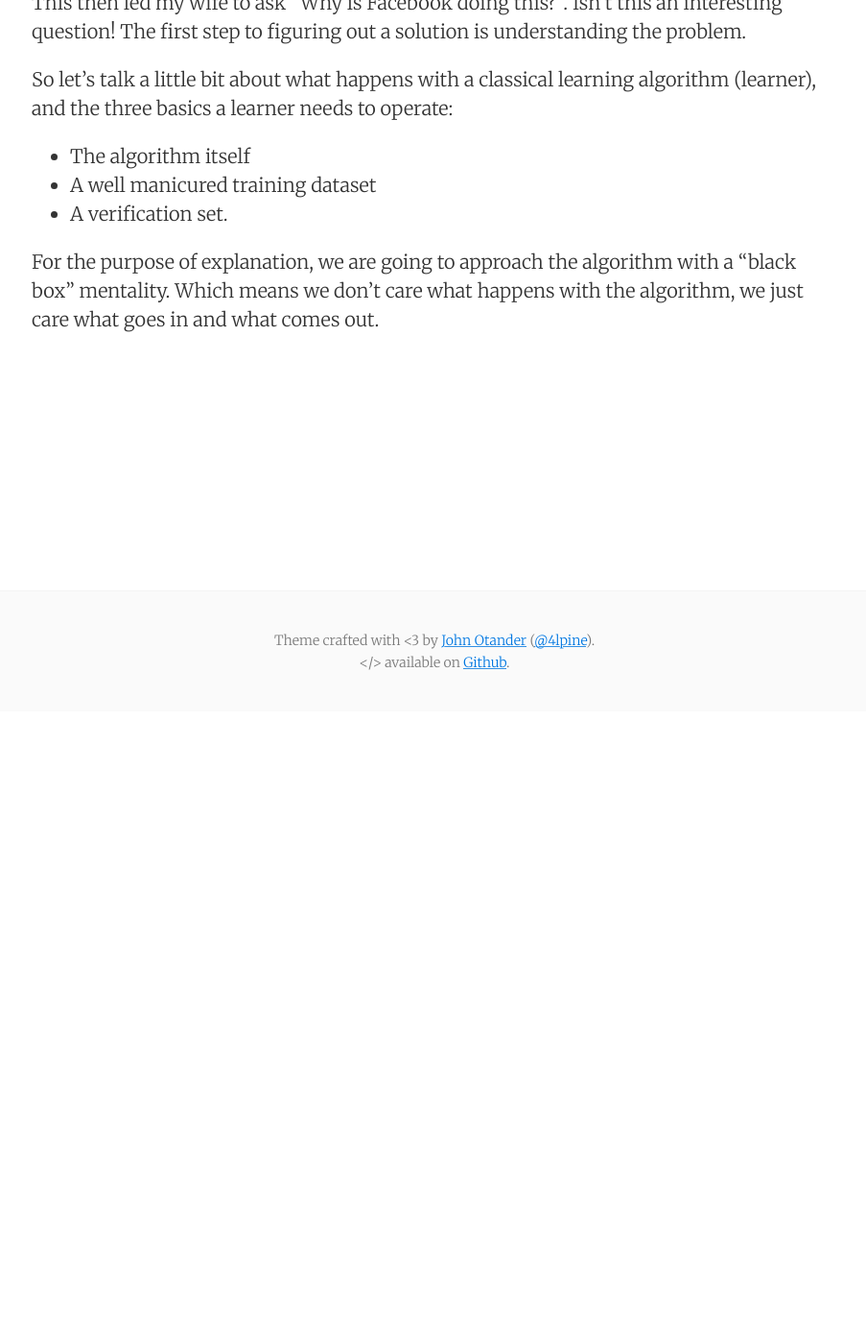
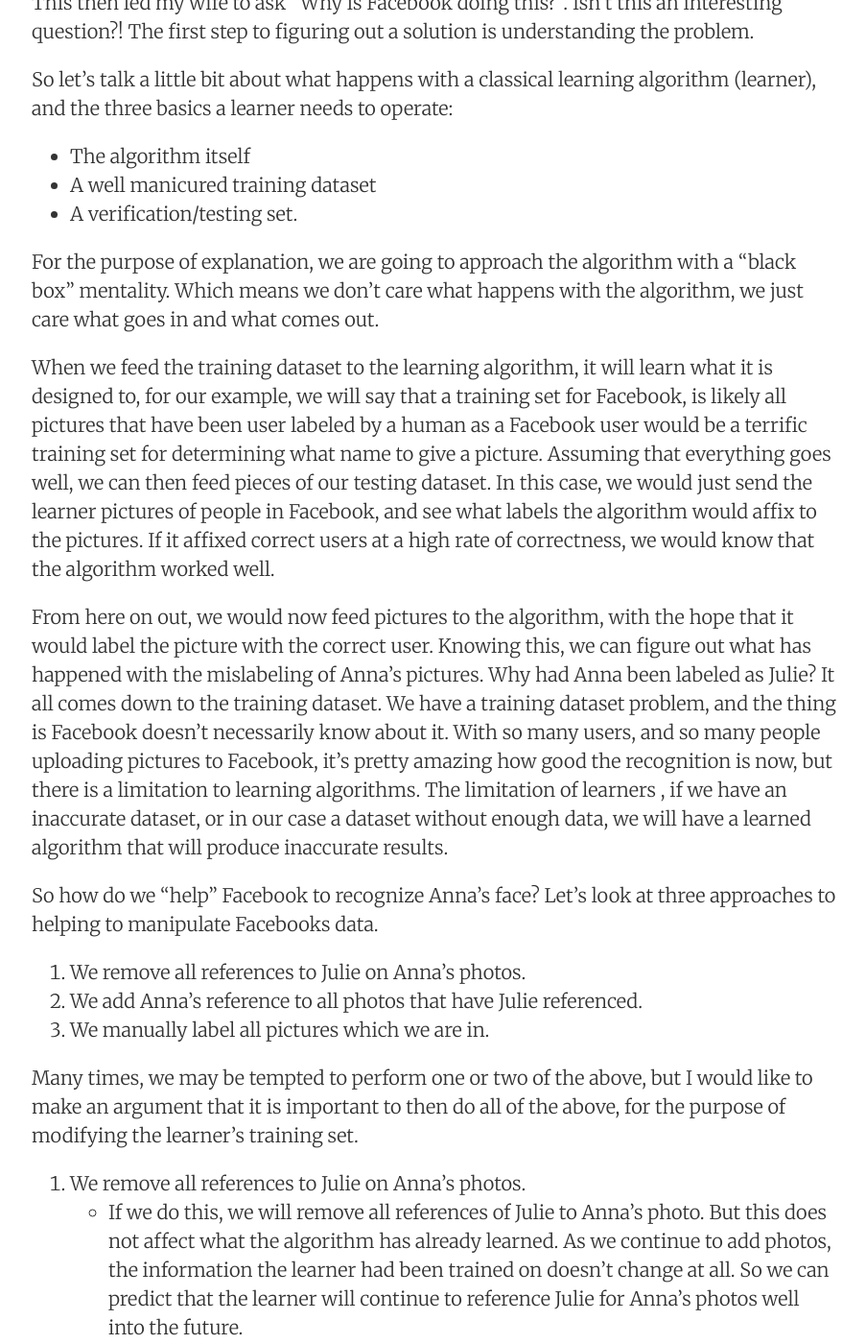
Before and after one commit to cbusenbu/cbusenbu.github.io, a Jekyll site: the page built from _posts/2016-08-02-Facebook-and-Photos.md, in a window 1280 px wide and 1400 px high, scrolled down 659 px. Shown: the whole window at 96% size, without its empty margins (187-1090 px from the left). Built offline with Jekyll 4.4.1, drawn with Linux system fonts in a browser that asks for light colours; some of the changed text lies outside the part shown.

Commit message:
add Facebook and Photos blog post

```diff
--- a/_config.yml
+++ b/_config.yml
@@ -6,7 +6,7 @@ description: "The musings of an aspiring data scientist."
 baseurl:     ""
 url:         "/"
 date_format: "%b %-d, %Y"
-future: false
+future: true
 
 # Google services
 google_verification:
--- a/_posts/2016-08-02-Facebook-and-Photos.md
+++ b/_posts/2016-08-02-Facebook-and-Photos.md
@@ -3,19 +3,74 @@ layout:     post
 title:      Facebook and limitations of Learners
 date:       2016-08-03
 summary:    In the age of Learning Algorithms, we can still see first hand limitations of Learners.
-categories: Machine_Learning
+categories: Machine_Learning Facebook
 ---
 
-Note: This post is meant to be a general explanation of learning algorithms, and their limitations for a lay person.
+Note: This post is meant to be a general explanation of learning algorithms, and their
+limitations for a lay person.
 
-This past weekend my wife, Anna, was posting quite a few pictures to Facebook after we went on a trip together and she noticed something very peculiar when she was uploading to Facebook. Almost every picture had Anna mislabeled as another friend of hers, lets call her Julie.
+This past weekend my wife, Anna, was posting quite a few pictures to Facebook after we
+went on a trip together and she noticed something very peculiar when she was uploading to
+Facebook. Almost every picture had Anna mislabeled as another friend of hers, lets call
+her Julie.
 
-This then led my wife to ask "Why is Facebook doing this?". Isn't this an interesting question! The first step to figuring out a solution is understanding the problem.
+This then led my wife to ask "Why is Facebook doing this?". Isn't this an interesting
+question?! The first step to figuring out a solution is understanding the problem.
 
-So let's talk a little bit about what happens with a classical learning algorithm (learner), and  the three basics a learner needs to operate:
+So let's talk a little bit about what happens with a classical learning algorithm
+(learner), and  the three basics a learner needs to operate:
 
 * The algorithm itself
 * A well manicured training dataset
-* A verification set.
+* A verification/testing set.
 
-For the purpose of explanation, we are going to approach the algorithm with a "black box" mentality. Which means we don't care what happens with the algorithm, we just care what goes in and what comes out.
+For the purpose of explanation, we are going to approach the algorithm with a "black box"
+mentality. Which means we don't care what happens with the algorithm, we just care what
+goes in and what comes out.
+
+When we feed the training dataset to the learning algorithm, it will learn what it is designed to,
+for our example, we will say that a training set for Facebook, is likely all pictures that have
+been user labeled by a human as a Facebook user would be a terrific training set for determining
+what name to give a picture. Assuming that everything goes well, we can then feed pieces of our testing dataset.
+In this case, we would just send the learner pictures of people in Facebook, and see what labels the
+algorithm would affix to the pictures. If it affixed correct users at a high rate of correctness,
+we would know that the algorithm worked well.
+
+From here on out, we would now feed pictures to the algorithm, with the hope that it would label
+the picture with the correct user. Knowing this, we can figure out what has happened with the
+mislabeling of Anna's pictures. Why had Anna been labeled as Julie? It all comes down to the
+training dataset. We have a training dataset problem, and the thing is Facebook doesn't necessarily
+know about it. With so many users, and so many people uploading pictures to Facebook, it's
+pretty amazing how good the recognition is now, but there is a limitation to learning algorithms.
+The limitation of learners , if we have an inaccurate dataset, or in our case a dataset
+without enough data, we will have a learned algorithm that will produce inaccurate results.
+
+So how do we "help" Facebook to recognize Anna's face? Let's look at three approaches to helping
+to manipulate Facebooks data.
+
+1. We remove all references to Julie on Anna's photos.
+2. We add Anna's reference to all photos that have Julie referenced.
+3. We manually label all pictures which we are in.
+
+Many times, we may be tempted to perform one or two of the above, but I would like to make an argument
+that it is important to then do all of the above, for the purpose of modifying the learner's training set.
+
+1. We remove all references to Julie on Anna's photos.
+	- If we do this, we will remove all references of Julie to Anna's photo. But this does not
+	affect what the algorithm has already learned. As we continue to add photos, the information
+	the learner had been trained on doesn't change at all. So we can predict that the learner
+	will continue to reference Julie for Anna's photos well into the future.
+2. We add Anna's reference to all photos that have Julie referenced.
+	- This is a move in the right direction. We are now adding to the training set, by not only
+	removing Julie from photos, but giving information to the algorithm to use in the future.
+
+3. We manually label all pictures which we are in.
+	- This move would be ideal for the future, but depending on the complexity of the algorithm
+	it may slightly inhibit learning. Given a more complex learner, removing pictures that have
+	already been correctly identified, could be counterproductive to the learner. We are assuming
+	a basic learner, so manually labeling all pictures won't be counterproductive, and will just be
+	a bit of effort.
+
+Hopefully, this gives a little better idea of what you can do if you encounter such a problem.
+I hope this shows a smidgen into what a learner does. Learners are much more complex than this,
+but most are still very reliant on the dataset that they are presented for learning.
```
Also changed, not shown: helpposts/2014-06-08 pixyll-has-pagination.md (renamed from _posts/2014-06-08 pixyll-has-pagination.md), helpposts/2014-06-09 so-what-is-jekyll.md (renamed from _posts/2014-06-09 so-what-is-jekyll.md), helpposts/2014-06-10 see-pixyll-in-action.md (renamed from _posts/2014-06-10 see-pixyll-in-action.md), helpposts/2014-06-11 welcome-to-pixyll.markdown (renamed from _posts/2014-06-11 welcome-to-pixyll.markdown), helpposts/2015-07-11 announcing-pixyll-version-2.md (renamed from _posts/2015-07-11 announcing-pixyll-version-2.md).
